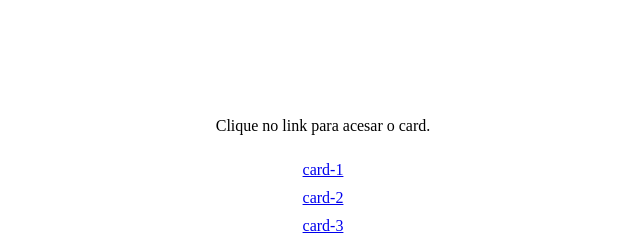
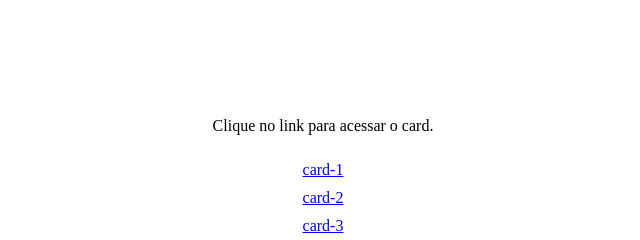
Before and after one commit to cicerosnt/cards-veo, a plain HTML site: page index.html in a window 1280 px wide. Shown: the part 226-466 px from the top of the page, 317-957 px from the left. Drawn offline with Linux system fonts and the light colour scheme.

Commit message:
improvement

```diff
--- a/index.html
+++ b/index.html
@@ -7,7 +7,7 @@
   <title>Acessar cards disponivéis</title>
 </head>
 <body style='height: 100vh; display: flex; justify-content: center; align-items: center; gap: 10px; flex-direction: column;'>
-  <p>Clique no link para acesar o card.</p>
+  <p>Clique no link para acessar o card.</p>
   <a href="./card-1/">card-1</a>
   <a href="./card-2/">card-2</a>
   <a href="./card-3/">card-3</a>
```
